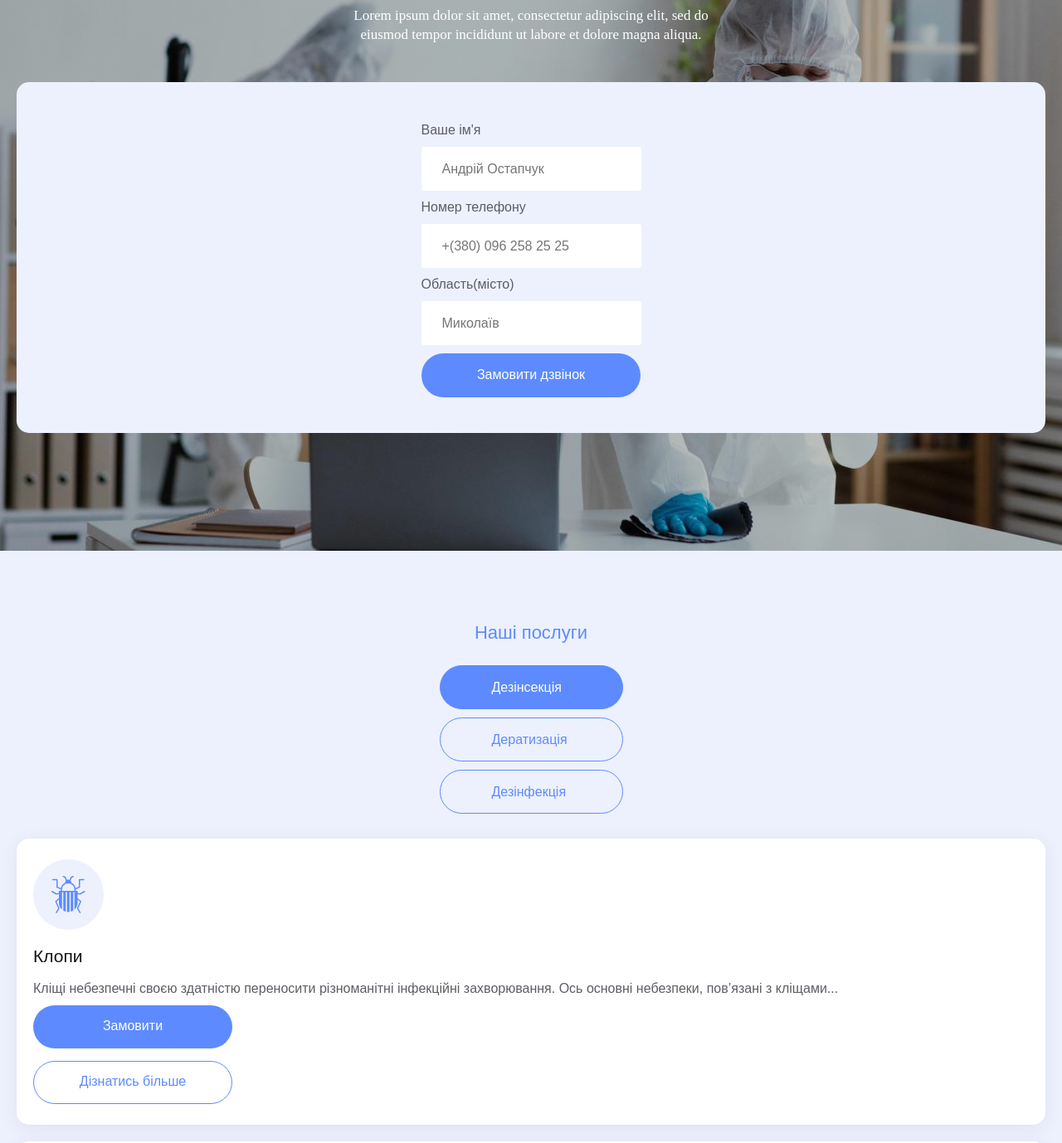
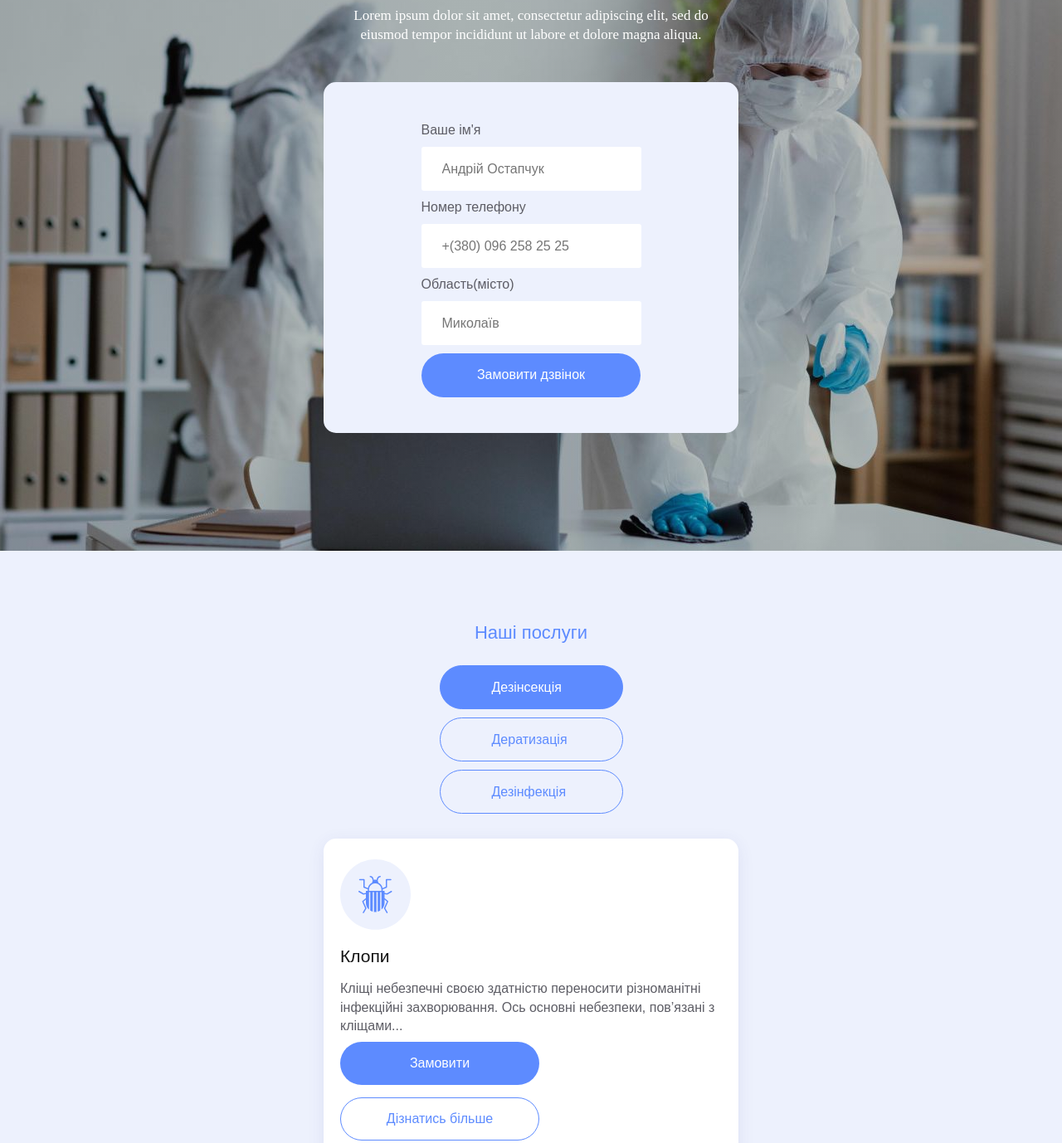
Before and after one commit to alina513/test-cyborg-stydio, a plain HTML site: page index.html in a window 1280 px wide. Shown: the part 141-1519 px from the top of the page at 83% size. Drawn offline with nearby package versions, Linux system fonts and the light colour scheme.

Commit message:
Update styles.css

```diff
--- a/css/styles.css
+++ b/css/styles.css
@@ -110,7 +110,9 @@ button {
 }
 
 .hero_form {
-  min-width: 341px;
+  max-width: 500px;
+  margin-left: auto;
+  margin-right: auto;
   display: block;
   margin-top: 45px;
   padding: 38px 38px 43px 38px;
@@ -118,6 +120,7 @@ button {
   border-radius: 15px;
   @media screen and (min-width: 1440px) {
     display: flex;
+    max-width: 1180px;
     align-items: last baseline;
     gap: 21px;
     height: 161px;
@@ -242,6 +245,9 @@ button {
 }
 
 .services-list_item {
+  max-width: 500px;
+  margin-left: auto;
+  margin-right: auto;
   border-radius: 15px;
   padding: 25px 20px;
   margin-top: 20px;
```
